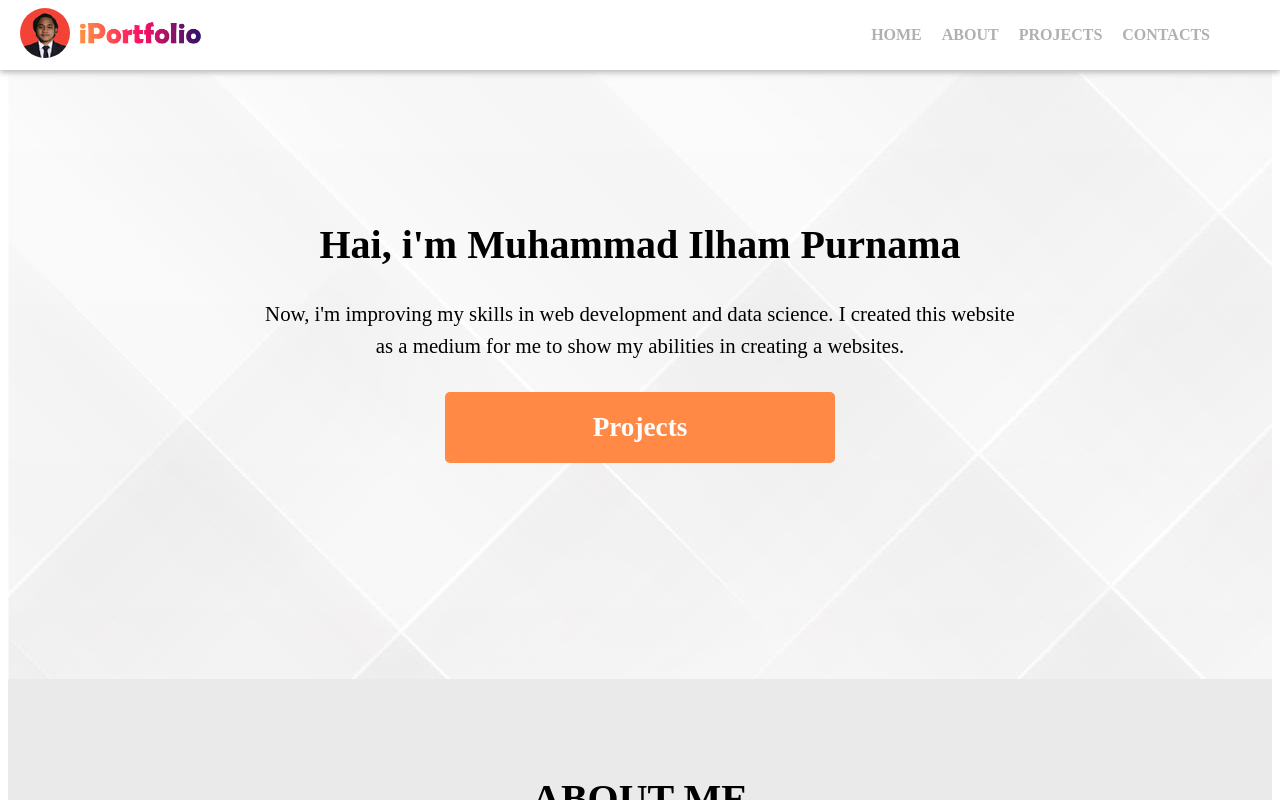
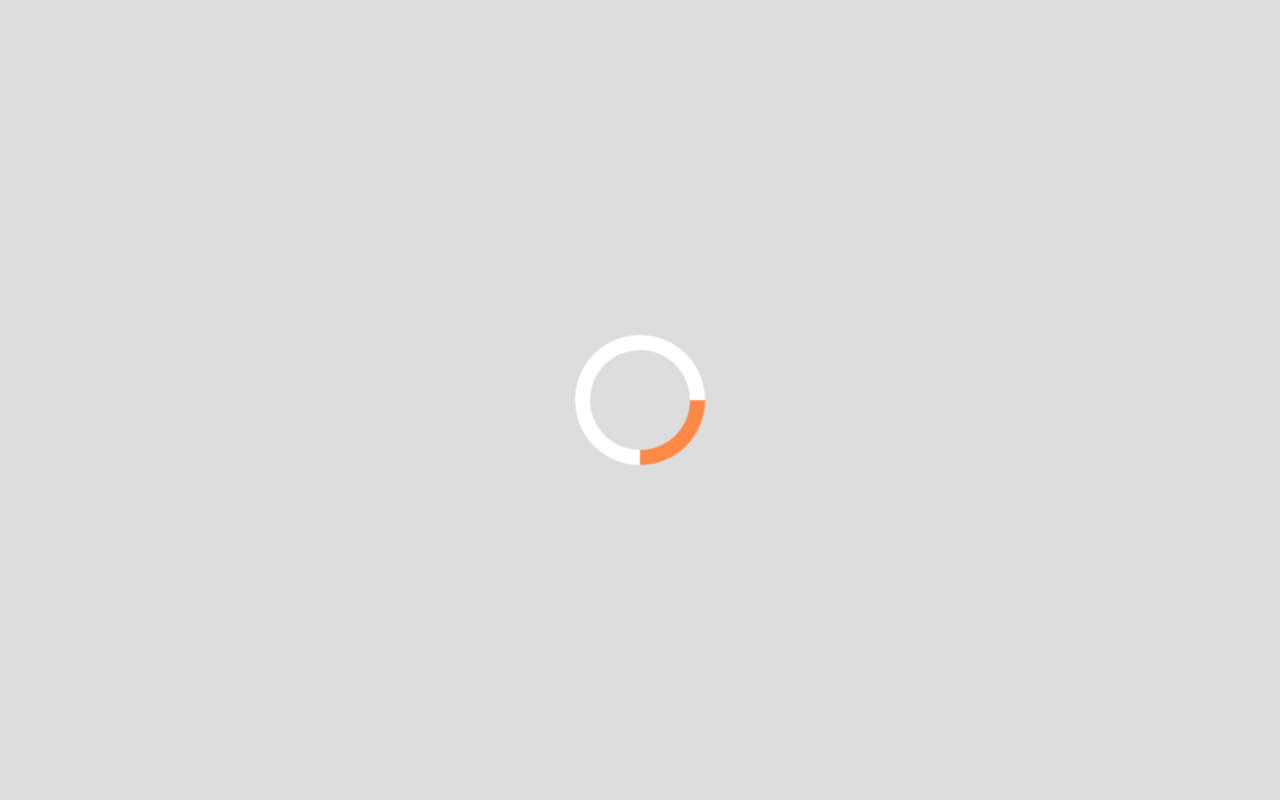
Before and after one commit to ilhamprnm/iPortfolio, a React (Vite) app: page / in a window 1280 px wide. Shown: the top 800 px of the page. Built offline with nearby package versions, Linux system fonts and the light colour scheme; the HTML template or start-up script is replaced by a standard one.

Commit message:
add motion loading page and header anchor hover

```diff
--- a/src/App.jsx
+++ b/src/App.jsx
@@ -5,6 +5,7 @@ import About from "./About.jsx"
 import Projects from "./Projects.jsx"
 import Contacts from "./Contacts.jsx"
 import Footer from "./Footer.jsx"
+import Loader from "./Loader.jsx"
 
 
 export default function App () {
@@ -12,6 +13,7 @@ export default function App () {
 
   return (
     <>
+      <Loader />
       <Header />
       <Home />
       <About />
--- /dev/null
+++ b/src/Loader.jsx
@@ -0,0 +1,18 @@
+import "./styles/Loader.css"
+
+export default function Loader () {
+
+  window.addEventListener("load", () => {
+    const loader = document.querySelector('.loader-layer');
+
+    loader.classList.add('loader-hidden');
+
+  })
+
+  return (
+    <div className="loader-layer">
+      <div className="loader"></div>
+    </div>
+  )
+
+}
--- a/src/styles/App.css
+++ b/src/styles/App.css
@@ -40,3 +40,13 @@
 
 
 }
+
+.loading {
+  position: fixed;
+  top: 0 ;
+  left: 0;
+  width: 100vw;
+  height: 100vh;
+  background-color: black;
+  z-index: 1000;
+}
--- a/src/styles/Header.css
+++ b/src/styles/Header.css
@@ -46,9 +46,13 @@
   font-weight: bold;
   text-decoration: none;
   color: rgba(123, 123, 123, 0.6);
+  padding: 8px;
+  border-radius: 6px;
+  transition: background-color 0.3s, color 0.3s;
 }
 
 .right-section li a:hover {
+  background-color: rgba(123, 123, 123, 0.2);
   color:#ff8945;
 }
 
@@ -73,8 +77,9 @@
   height: 40px;
   padding: 5px;
   display: none;
-  border-radius: 3px;
+  border-radius: 6px;
   background-color: white;
+  transition: box-shadow 0.3s, display 0.3s;
 
 }
 
@@ -90,10 +95,12 @@
 }
 
 .close-icon {
-  width: 40px;
-  height: 40px;
+  width: 38px;
+  height: 38px;
+  border-radius: 6px;
   display: none;
   padding: 5px;
+  transition: box-shadow 0.3s
 }
 
 .close-icon-active {
@@ -134,21 +141,21 @@
   position: fixed;
   top: 70px;
   display: none;
+  z-index: 100;
 }
 
 
 .dropdown-menu ul li{
   text-align: right;
   list-style: none;
-  margin: 20px;
-  padding-bottom: 10px;
+  padding: 20px 20px;
   border-bottom: 1px solid rgba(123, 123, 123, 0.4);
 }
 
 .dropdown-menu ul li a {
   text-decoration: none;
   color: rgba(123, 123, 123, 0.6);
-  font-weight: bold ;
+  font-weight: bold;
 }
 
 .dropdown-menu ul li a:hover {
--- a/src/styles/Home.css
+++ b/src/styles/Home.css
@@ -41,9 +41,8 @@
   color: white;
   cursor: pointer;
   transition:
-    box-shadow 0.5s,
-    font-size 0.5s,
-    padding 0.5s ;
+    box-shadow 0.3s,
+    transform 0.3s ;
   text-decoration: none;
 }
 
@@ -83,7 +82,6 @@
   -2px -2px 5px rgba(123, 123, 123, 0.4),
   2px -2px 5px rgba(123, 123, 123, 0.4),
   -2px 2px 5px rgba(123, 123, 123, 0.4);
-  font-size: 1.6rem;
-  padding: 18px
+  transform: scale(0.9)
 
 }
--- /dev/null
+++ b/src/styles/Loader.css
@@ -0,0 +1,38 @@
+.loader-layer {
+  position: fixed;
+  top: 0;
+  left: 0;
+  width: 100vw;
+  height: 100vh;
+  background-color: #ddd;
+  z-index: 200;
+  display: flex;
+  align-items: center;
+  justify-content: center;
+  transition: opacity 0.75s, visibility 0.75s;
+
+}
+
+.loader {
+  border: 15px solid white;
+  width: 100px;
+  height: 100px;
+  border-top-color: #ff8945;
+  border-radius: 50%;
+  animation: loading 0.75s ease-in-out infinite;
+
+}
+
+.loader-hidden {
+  opacity: 0;
+  visibility: hidden;
+}
+
+@keyframes loading {
+  from {
+    transform : rotate(0turn);
+  }
+  to {
+    transform : rotate(1turn);
+  }
+}
--- a/src/styles/Projects.css
+++ b/src/styles/Projects.css
@@ -72,6 +72,8 @@
   width: 50%;
   text-align: center;
   padding: 14px 30px;
+  min-width: fit-content;
+  transition: transform 0.3s ease-out;
 }
 
 .project-right-section a:hover {
@@ -81,7 +83,7 @@
   2px -2px 5px rgba(123, 123, 123, 0.4),
   -2px 2px 5px rgba(123, 123, 123, 0.4);
   transform: scale(0.9);
-  transition: transform 0.3s
+
 }
 
 .last-project {
--- a/src/styles/index.css
+++ b/src/styles/index.css
@@ -5,3 +5,7 @@
   font-family: "Montserrat", sans-serif;
   font-size: 1em;
 }
+
+html {
+  scroll-behavior: smooth;
+}
```
